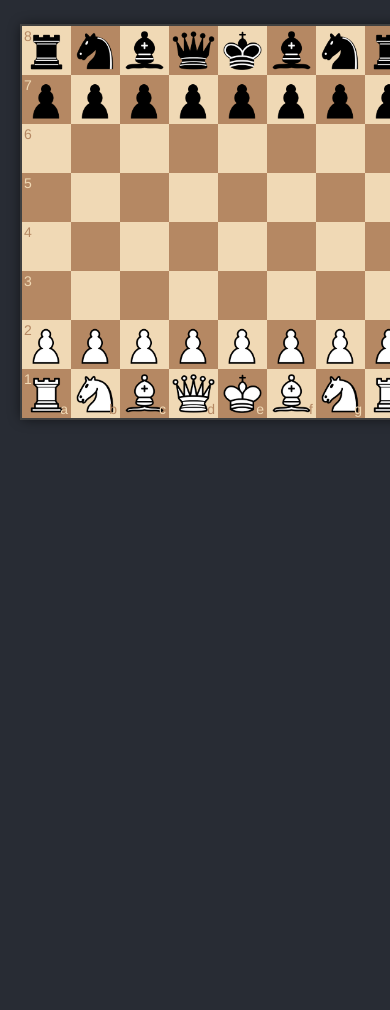
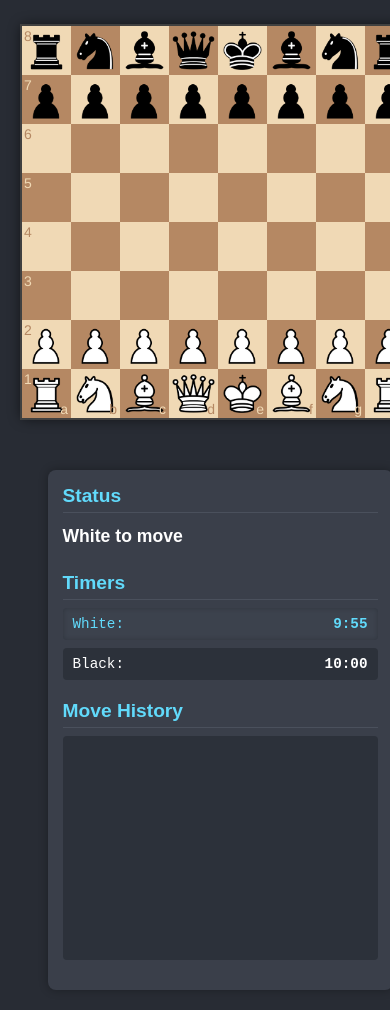
Before and after one commit to sounny/damianchess, a plain HTML site: page index.html in a window 390 px wide. Shown: the part 88-1098 px from the top of the page. Before the commit the page ends 844 px from the top, so only its background shows below. Drawn offline with nearby package versions, Linux system fonts and the light colour scheme.

Commit message:
Add initial files for project setup

```diff
--- /dev/null
+++ b/css/style.css
@@ -0,0 +1,118 @@
+/* Game container layout */
+.game-container {
+  display: flex;
+  flex-direction: row;
+  justify-content: center;
+  gap: 30px;
+  max-width: 1000px;
+  margin: 0 auto;
+  flex-wrap: wrap;
+}
+
+/* Board styles */
+#board-container {
+  flex-shrink: 0;
+}
+
+#board {
+  width: 400px;
+  box-shadow: 0 0 12px rgba(0,0,0,0.5);
+  border-radius: 8px;
+}
+
+/* Dashboard styles */
+#dashboard {
+  width: 250px;
+  background-color: #3a3f4a;
+  border-radius: 8px;
+  padding: 15px;
+  box-shadow: 0 0 10px rgba(0,0,0,0.3);
+  text-align: left;
+}
+
+#dashboard h2 {
+  font-size: 1.2em;
+  margin-top: 0;
+  margin-bottom: 8px;
+  color: #61dafb;
+  border-bottom: 1px solid #4a505c;
+  padding-bottom: 5px;
+}
+
+/* Status panel */
+#status-panel {
+  margin-bottom: 20px;
+}
+
+#status {
+  font-size: 1.1em;
+  font-weight: bold;
+  padding: 5px 0;
+}
+
+/* Timer panel */
+#timer-panel {
+  margin-bottom: 20px;
+}
+
+.timer {
+  padding: 8px 10px;
+  margin-bottom: 8px;
+  background-color: #2c313a;
+  border-radius: 4px;
+  font-family: monospace;
+  font-size: 1.1em;
+}
+
+.timer span {
+  float: right;
+  font-weight: bold;
+}
+
+.active-timer {
+  background-color: #3c424d;
+  box-shadow: inset 0 0 5px rgba(0,0,0,0.2);
+  color: #61dafb;
+}
+
+/* Move history */
+#history-panel {
+  margin-bottom: 15px;
+}
+
+#move-history {
+  background-color: #2c313a;
+  border-radius: 4px;
+  padding: 12px;
+  height: 200px;
+  overflow-y: auto;
+  font-family: monospace;
+  line-height: 1.5;
+}
+
+.move-pair {
+  margin-bottom: 5px;
+}
+
+.move-number {
+  color: #888;
+  margin-right: 8px;
+}
+
+.move-notation {
+  margin-right: 8px;
+}
+
+/* Responsive adjustments */
+@media (max-width: 768px) {
+  .game-container {
+    flex-direction: column;
+    align-items: center;
+  }
+
+  #dashboard {
+    width: 400px;
+    max-width: 90%;
+    margin-top: 20px;
+  }
+}
--- a/index.html
+++ b/index.html
@@ -7,6 +7,7 @@
 
   <!-- ✅ Working chessboard.js CSS from GitHub -->
   <link rel="stylesheet" href="lib/chessboard-1.0.0.min.css"/>
+  <link rel="stylesheet" href="css/style.css"/>
 
   <style>
     body {
@@ -16,12 +17,6 @@
       color: white;
       margin: 0;
       padding: 20px;
-    }
-    #board {
-      width: 400px;
-      margin: 20px auto;
-      box-shadow: 0 0 12px rgba(0,0,0,0.5);
-      border-radius: 8px;
     }
     h1 {
       font-size: 2.5em;
@@ -33,56 +28,35 @@
 <body>
 
   <h1>DamianChess</h1>
-  <div id="board"></div>
+
+  <div class="game-container">
+    <div id="board-container">
+      <div id="board"></div>
+    </div>
+
+    <div id="dashboard">
+      <div id="status-panel">
+        <h2>Status</h2>
+        <div id="status">White to move</div>
+      </div>
+
+      <div id="timer-panel">
+        <h2>Timers</h2>
+        <div class="timer" id="white-timer">White: <span>10:00</span></div>
+        <div class="timer" id="black-timer">Black: <span>10:00</span></div>
+      </div>
+
+      <div id="history-panel">
+        <h2>Move History</h2>
+        <div id="move-history"></div>
+      </div>
+    </div>
+  </div>
 
   <script src="https://code.jquery.com/jquery-3.6.0.min.js"></script>
-
-
-  <!-- ✅ Working chess.js -->
   <script src="lib/chess.min.js"></script>
-
-  <!-- ✅ Working chessboard.js from GitHub pages -->
   <script src="lib/chessboard-1.0.0.min.js"></script>
-
-  <script>
-    const game = new Chess();
-
-    function onDragStart(source, piece) {
-      if (game.game_over()) return false;
-
-      if (
-        (game.turn() === "w" && piece.search(/^b/) !== -1) ||
-        (game.turn() === "b" && piece.search(/^w/) !== -1)
-      ) {
-        return false;
-      }
-    }
-
-    function onDrop(source, target) {
-      const move = game.move({
-        from: source,
-        to: target,
-        promotion: "q",
-      });
-
-      if (move === null) return "snapback";
-    }
-
-    function onSnapEnd() {
-      board.position(game.fen());
-    }
-
-    const board = Chessboard("board", {
-      draggable: true,
-      position: "start",
-      pieceTheme: "img/{piece}.png", // 👈 tells it where to find piece images
-      onDragStart,
-      onDrop,
-      onSnapEnd
-    });
-
-    window.addEventListener("resize", board.resize);
-  </script>
+  <script src="js/script.js"></script>
 
 </body>
 </html>
--- /dev/null
+++ b/js/script.js
@@ -0,0 +1,178 @@
+const game = new Chess();
+let board = null;
+const moveHistory = [];
+let whiteTime = 600; // 10 minutes in seconds
+let blackTime = 600;
+let activeTimer = null;
+let timerInterval = null;
+
+// Initialize the board
+function initializeBoard() {
+  const config = {
+    draggable: true,
+    position: 'start',
+    pieceTheme: 'img/{piece}.png',
+    onDragStart: onDragStart,
+    onDrop: onDrop,
+    onSnapEnd: onSnapEnd
+  };
+
+  board = Chessboard('board', config);
+
+  // Initial UI update
+  updateStatus();
+  updateTimerDisplay();
+
+  // Start timers
+  startTimer();
+
+  // Handle window resize
+  window.addEventListener('resize', board.resize);
+}
+
+function onDragStart(source, piece) {
+  // Don't allow moves if game is over
+  if (game.game_over()) return false;
+
+  // Only allow the current player to move their pieces
+  if (
+    (game.turn() === 'w' && piece.search(/^b/) !== -1) ||
+    (game.turn() === 'b' && piece.search(/^w/) !== -1)
+  ) {
+    return false;
+  }
+}
+
+function onDrop(source, target) {
+  // Try to make the move
+  const move = game.move({
+    from: source,
+    to: target,
+    promotion: 'q' // Always promote to queen for simplicity
+  });
+
+  // If illegal move
+  if (move === null) return 'snapback';
+
+  // Valid move
+  moveHistory.push(move);
+  updateStatus();
+  updateMoveHistory();
+}
+
+function onSnapEnd() {
+  board.position(game.fen());
+}
+
+// Update game status
+function updateStatus() {
+  let status = '';
+  const turn = game.turn() === 'w' ? 'White' : 'Black';
+
+  if (game.game_over()) {
+    if (game.in_checkmate()) {
+      status = `Checkmate! ${turn === 'White' ? 'Black' : 'White'} wins`;
+      stopTimer();
+    } else if (game.in_draw()) {
+      status = 'Game ended in draw';
+      stopTimer();
+    }
+  } else {
+    status = `${turn} to move`;
+    if (game.in_check()) {
+      status += ' (in check)';
+    }
+
+    // Switch active timer if needed
+    if (activeTimer !== game.turn()) {
+      activeTimer = game.turn();
+      updateTimerDisplay();
+    }
+  }
+
+  document.getElementById('status').textContent = status;
+}
+
+// Update move history display
+function updateMoveHistory() {
+  const historyElement = document.getElementById('move-history');
+  historyElement.innerHTML = '';
+
+  let moveNum = 1;
+  let html = '';
+
+  for (let i = 0; i < moveHistory.length; i += 2) {
+    html += `<div class="move-pair">`;
+    html += `<span class="move-number">${moveNum}.</span>`;
+    html += `<span class="move-notation">${moveHistory[i].san}</span>`;
+
+    if (i + 1 < moveHistory.length) {
+      html += `<span class="move-notation">${moveHistory[i+1].san}</span>`;
+    }
+
+    html += `</div>`;
+    moveNum++;
+  }
+
+  historyElement.innerHTML = html;
+  historyElement.scrollTop = historyElement.scrollHeight;
+}
+
+// Timer functions
+function formatTime(seconds) {
+  const mins = Math.floor(seconds / 60);
+  const secs = seconds % 60;
+  return `${mins}:${secs < 10 ? '0' : ''}${secs}`;
+}
+
+function updateTimerDisplay() {
+  document.querySelector('#white-timer span').textContent = formatTime(whiteTime);
+  document.querySelector('#black-timer span').textContent = formatTime(blackTime);
+
+  // Remove active class from both timers
+  document.getElementById('white-timer').classList.remove('active-timer');
+  document.getElementById('black-timer').classList.remove('active-timer');
+
+  // Add active class to current player's timer
+  if (activeTimer === 'w') {
+    document.getElementById('white-timer').classList.add('active-timer');
+  } else if (activeTimer === 'b') {
+    document.getElementById('black-timer').classList.add('active-timer');
+  }
+}
+
+function startTimer() {
+  activeTimer = game.turn();
+  updateTimerDisplay();
+
+  if (timerInterval) clearInterval(timerInterval);
+
+  timerInterval = setInterval(() => {
+    if (activeTimer === 'w') {
+      whiteTime--;
+      if (whiteTime <= 0) {
+        whiteTime = 0;
+        stopTimer();
+        alert("Time's up! Black wins.");
+      }
+    } else if (activeTimer === 'b') {
+      blackTime--;
+      if (blackTime <= 0) {
+        blackTime = 0;
+        stopTimer();
+        alert("Time's up! White wins.");
+      }
+    }
+    updateTimerDisplay();
+  }, 1000);
+}
+
+function stopTimer() {
+  if (timerInterval) {
+    clearInterval(timerInterval);
+    timerInterval = null;
+  }
+}
+
+// Initialize when DOM is ready
+document.addEventListener('DOMContentLoaded', initializeBoard);
```
Also changed, not shown: 1 other file.
